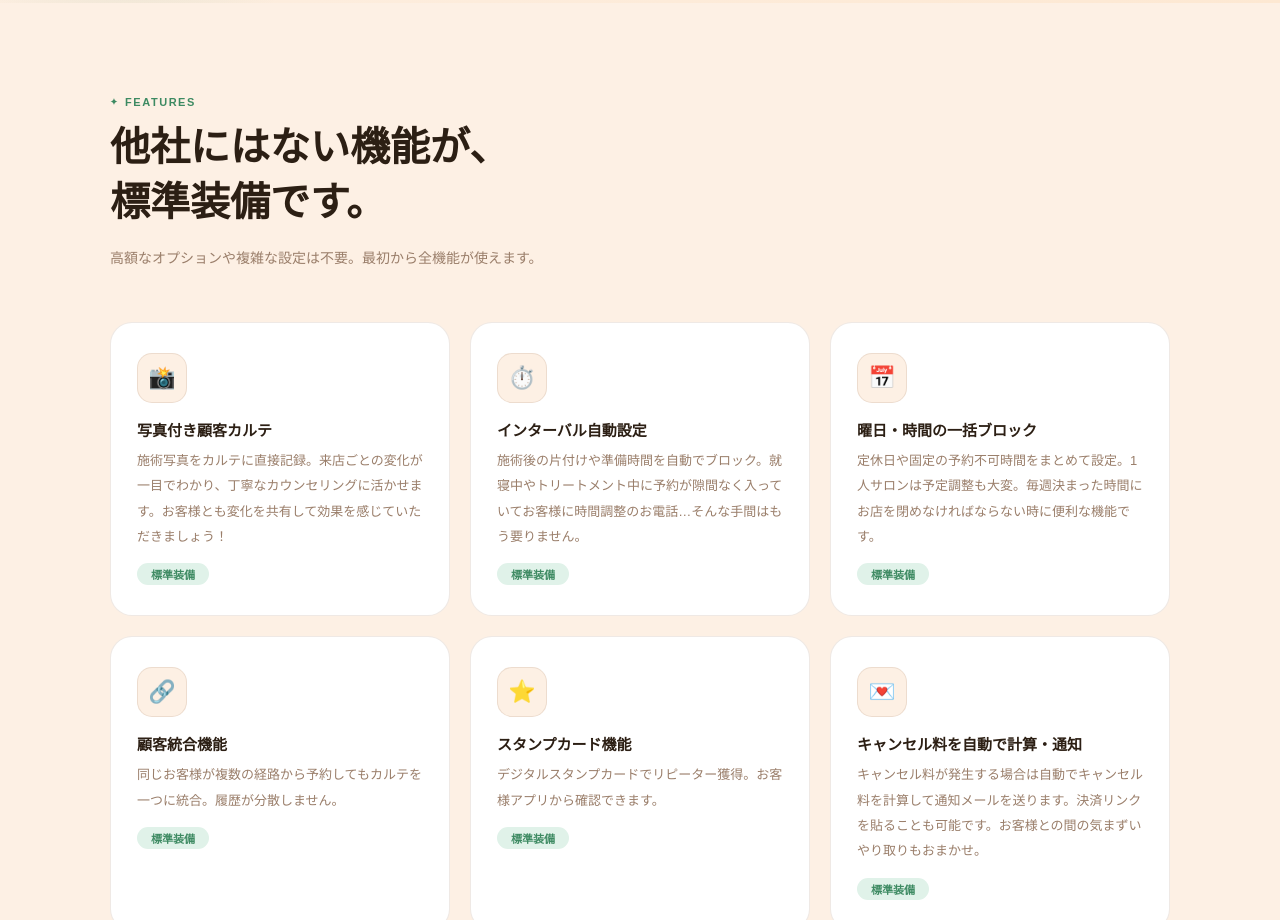
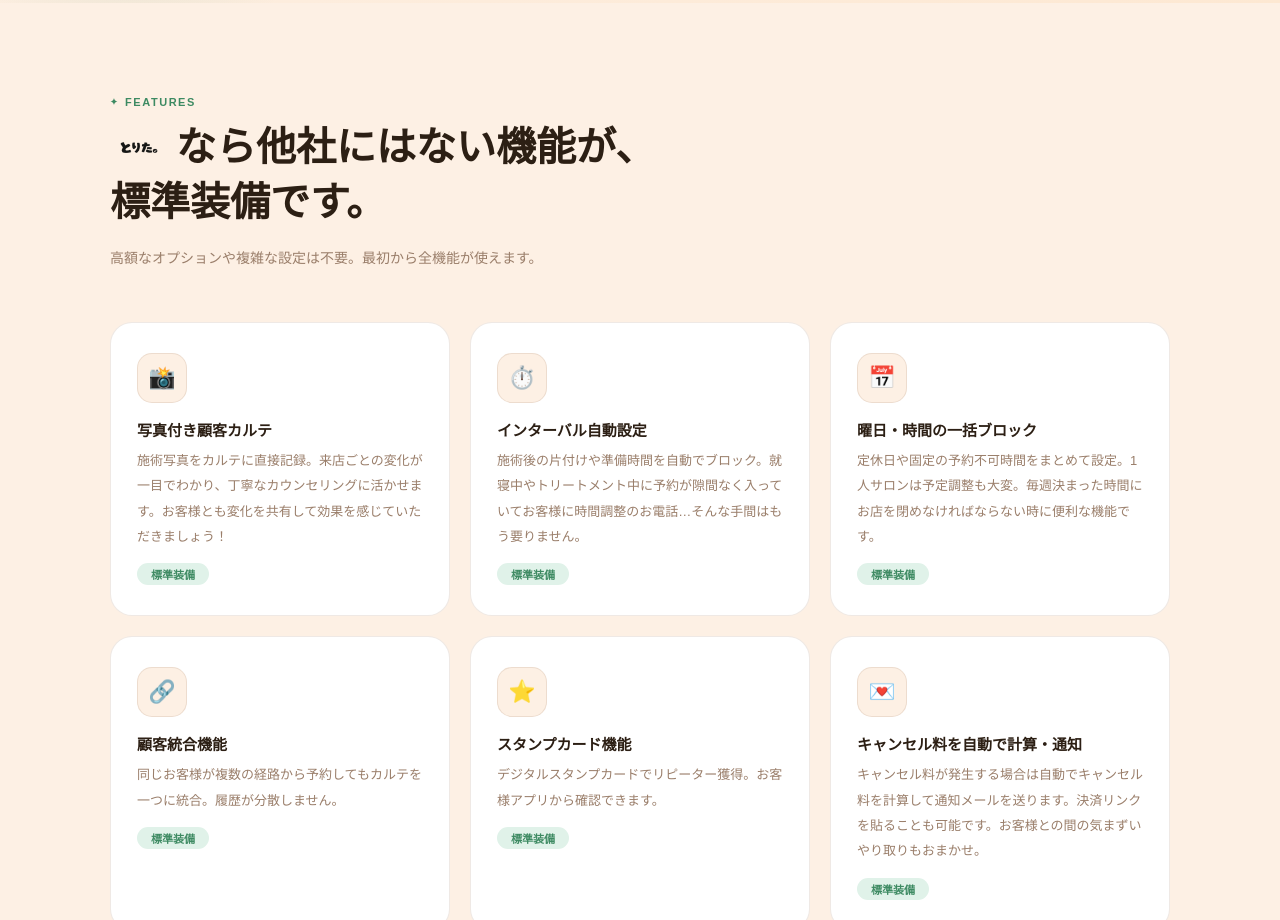
Before and after one commit to salondemiro-tech/salon, a plain HTML site: page index.html in a window 1280 px wide. Shown: the part 820-1740 px from the top of the page. Drawn offline with Linux system fonts and the light colour scheme; a web font is replaced by a local one.

Commit message:
Add files via upload

```diff
--- a/index.html
+++ b/index.html
@@ -417,7 +417,7 @@
 <section class="section features-bg">
   <div class="section-inner">
     <div class="section-label">Features</div>
-    <h2 class="section-title">他社にはない機能が、<br>標準装備です。</h2>
+    <h2 class="section-title"><img src="torita_log_jp.png" alt="とりた。" style="height:1em;width:auto;vertical-align:middle;margin-right:6px;">なら他社にはない機能が、<br>標準装備です。</h2>
     <p class="section-desc">高額なオプションや複雑な設定は不要。最初から全機能が使えます。</p>
     <div class="features-grid">
 
```
